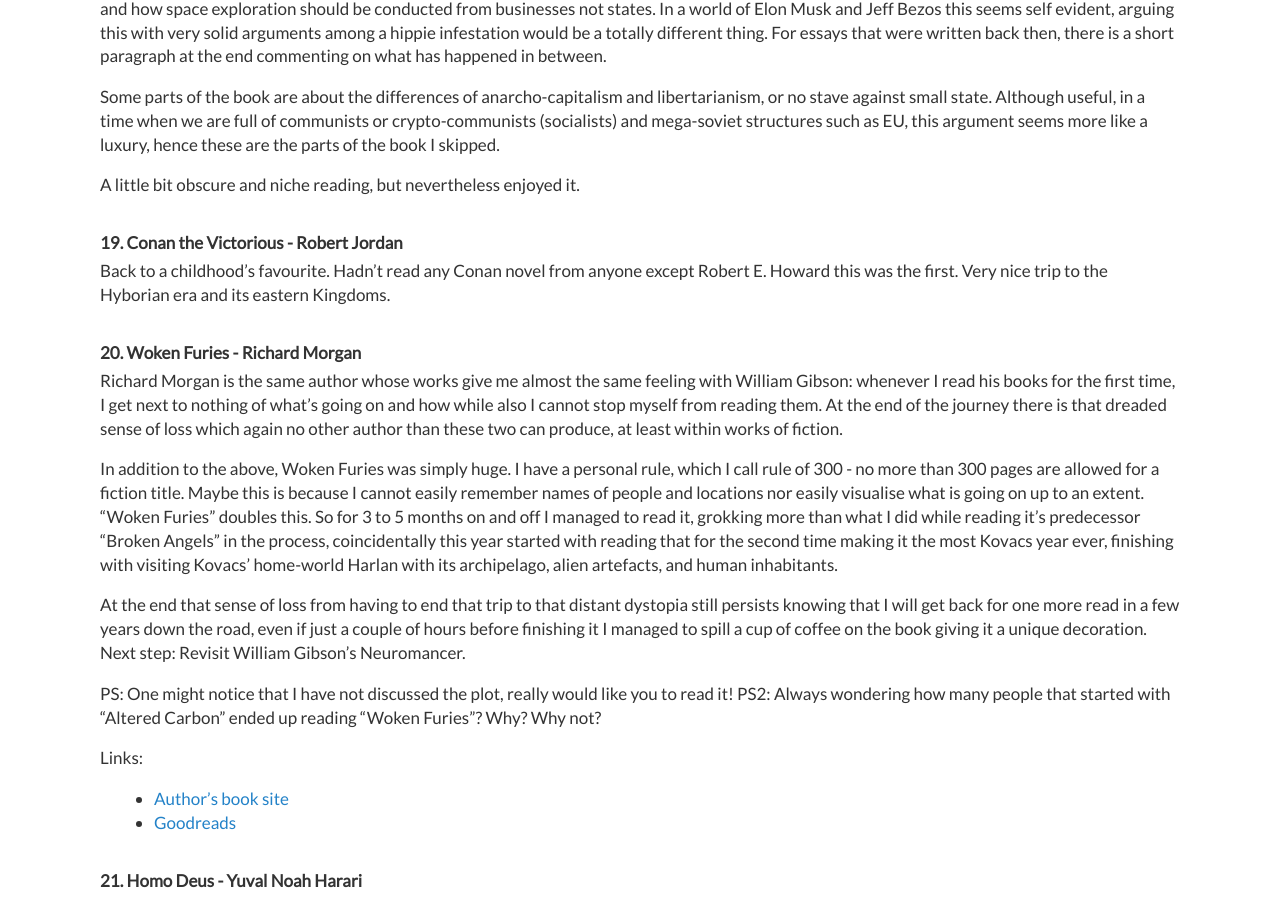
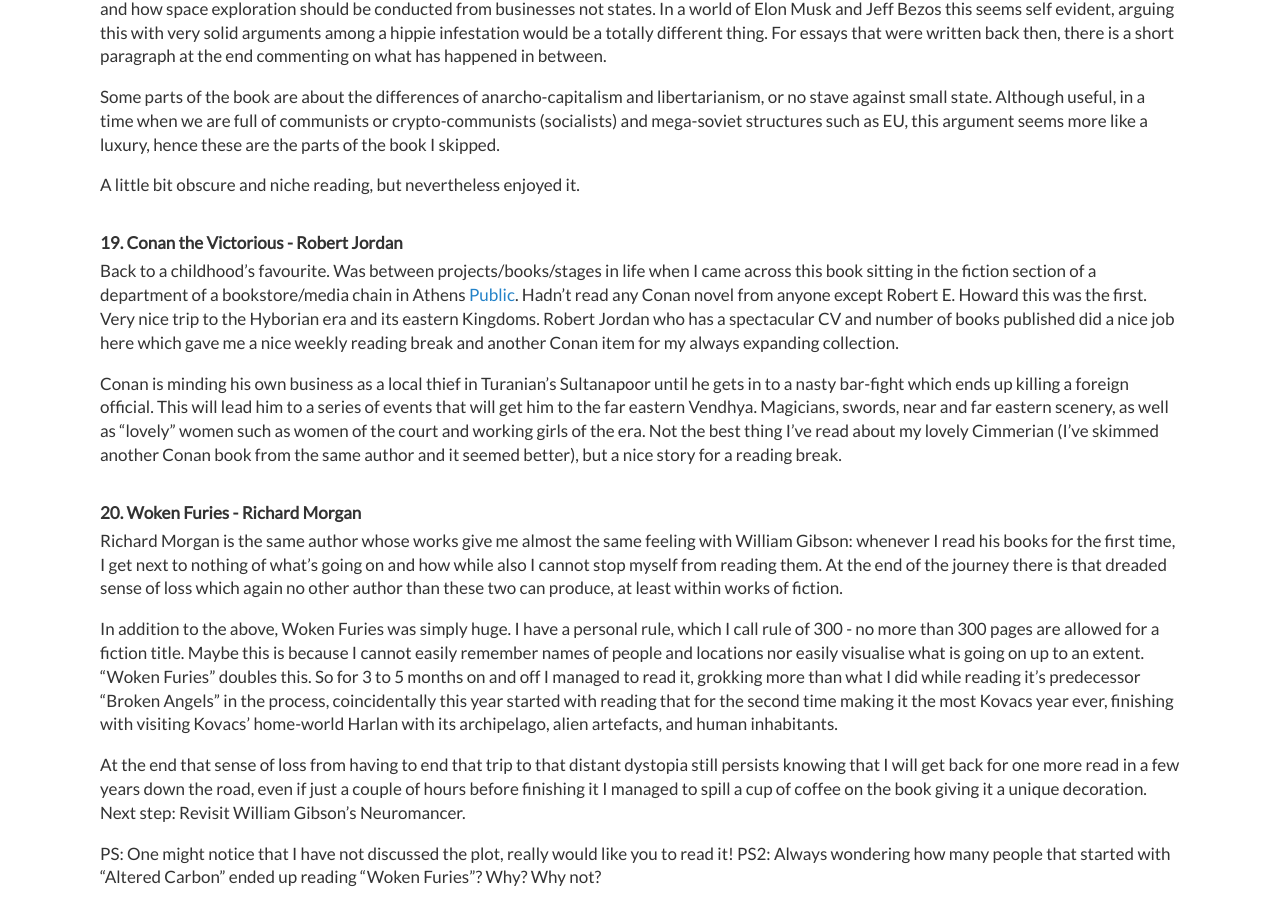
Before and after one commit to dimitrismistriotis/dimitrismistriotis.github.io, a Jekyll site: the page built from _posts/2016-01-13-books_of_2016.md, in a window 1280 px wide and 900 px high, scrolled down 12930 px. Built offline with Jekyll 4.4.1, drawn with Linux system fonts in a browser that asks for light colours; comment, search, counter and statistics services are not loaded.

Commit message:
More on Conan

```diff
--- a/_posts/2016-01-13-books_of_2016.md
+++ b/_posts/2016-01-13-books_of_2016.md
@@ -302,7 +302,10 @@
 
 ### 19. Conan the Victorious - Robert Jordan
 
-Back to a childhood's favourite. Hadn't read any Conan novel from anyone except Robert E. Howard this was the first. Very nice trip to the Hyborian era and its eastern Kingdoms.
+Back to a childhood's favourite. Was between projects/books/stages in life when I came across this book sitting in the fiction section of a department of a bookstore/media chain in Athens [Public](http://www.public.gr/).  Hadn't read any Conan novel from anyone except Robert E. Howard this was the first. Very nice trip to the Hyborian era and its eastern Kingdoms. Robert Jordan who has a spectacular CV and number of books published did a nice job here which gave me a nice weekly reading break and another Conan item for my always expanding collection.
+
+Conan is minding his own business as a local thief in Turanian's Sultanapoor until he gets in to a nasty bar-fight which ends up killing a foreign official. This will lead him to a series of events that will get him to the far eastern Vendhya. Magicians, swords, near and far eastern scenery, as well as "lovely" women such as women of the court and working girls of the era. Not the best thing I've read about my lovely Cimmerian (I've skimmed another Conan book from the same author and it seemed better), but a nice story for a reading break.
+
 
 ### 20. Woken Furies - Richard Morgan
 
```
